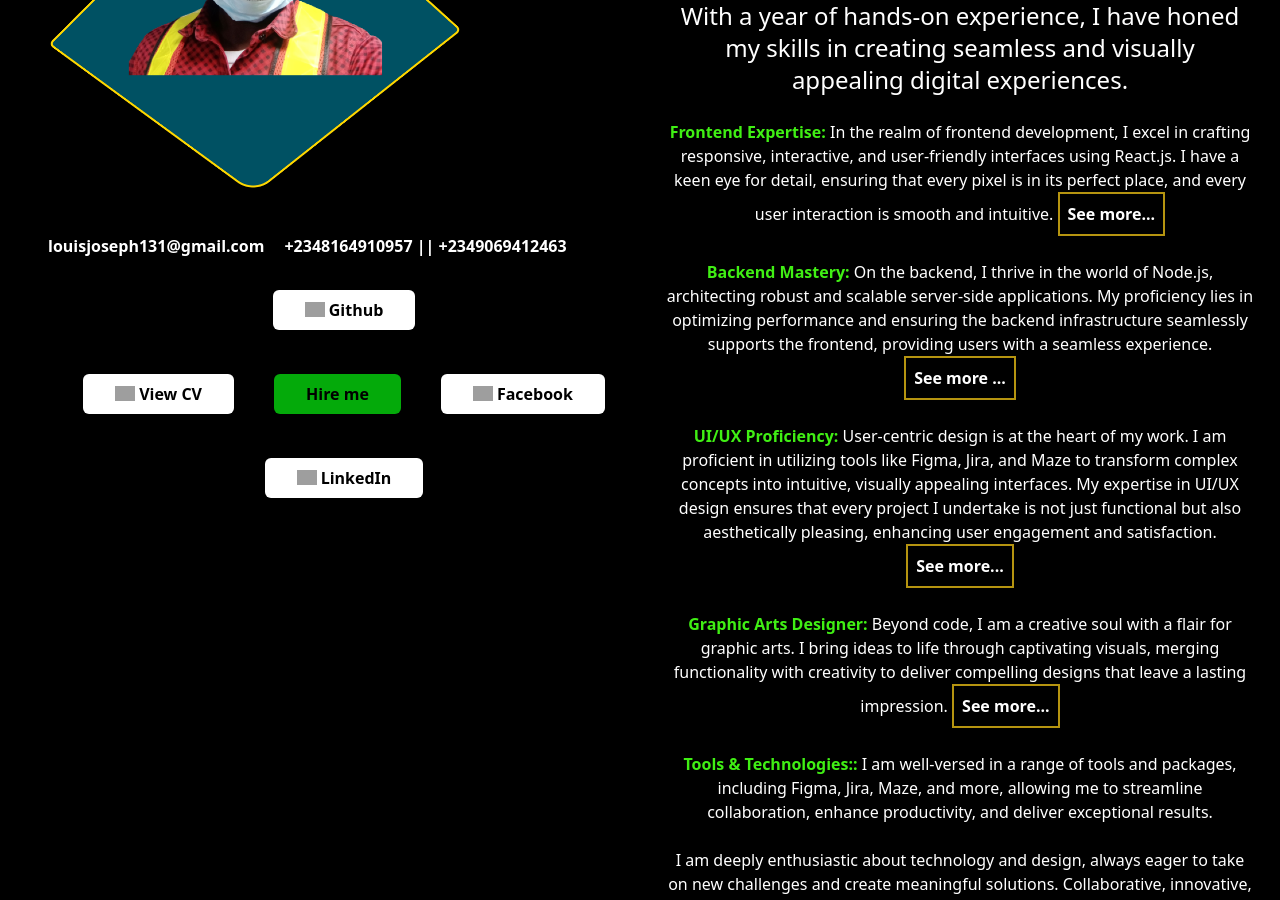
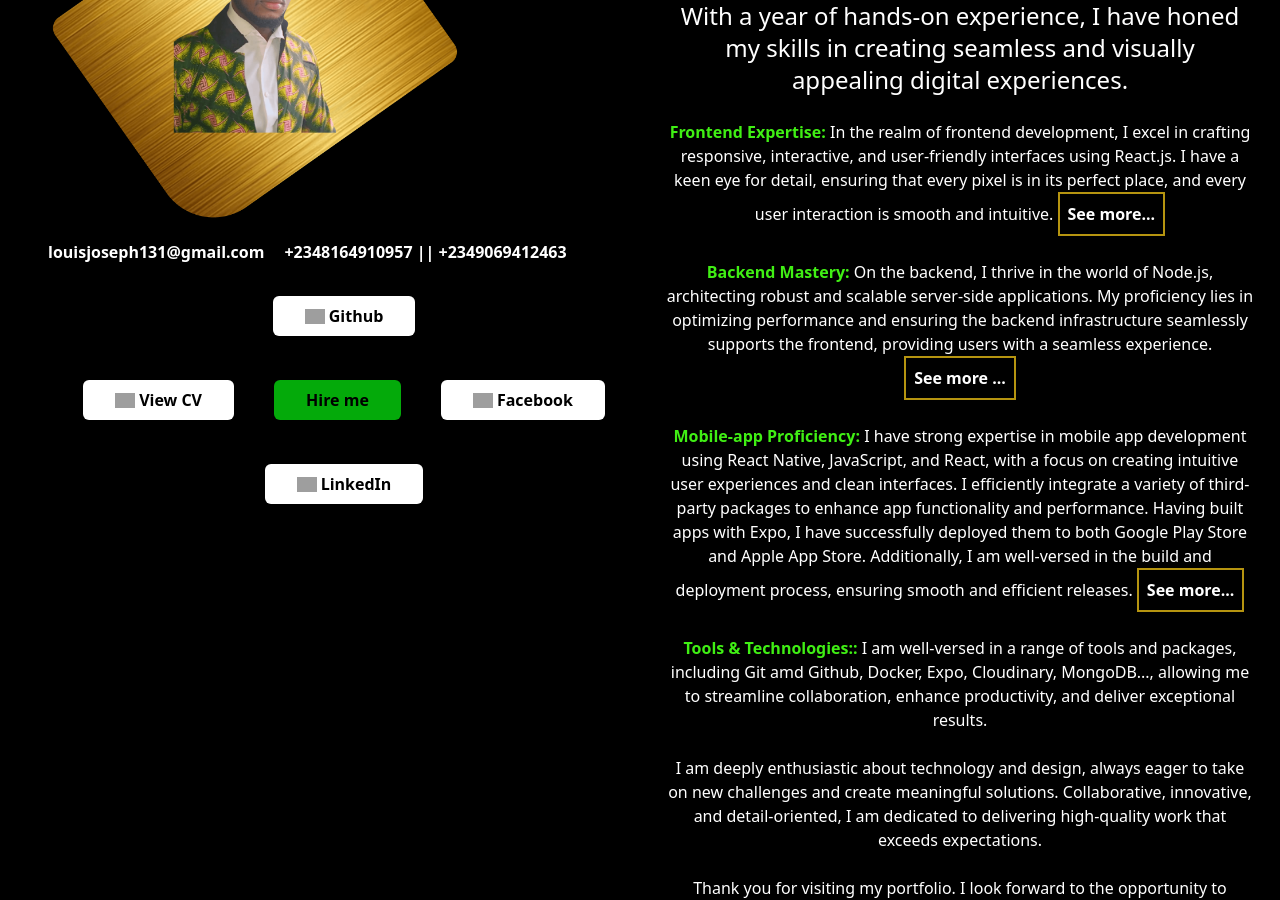
Before and after one commit to Bootstrap02/Design_Portfolio, a React (Create React App) app: page / in a window 1280 px wide. Shown: the part 260-1160 px from the top of the page. Built offline with nearby package versions, Linux system fonts and the light colour scheme; grey boxes are pictures that could not be loaded.

Commit message:
removing uiux and graphics in favor of apps

```diff
--- a/src/Components/Landingpage.js
+++ b/src/Components/Landingpage.js
@@ -90,7 +90,7 @@ const closeSuccessMessage = () => {
             {language === "English"?
             <a  href="https://www.linkedin.com/in/louis-joseph-634558153/" target="_blank"><strong>LinkedIn</strong></a>
             :
-            <a  href="https://www.linkedin.com/in/louis-joseph-634558153/" target="_blank"><strong>LinkedIn</strong></a>
+            <a  href="linkedin.com/in/louis-joseph-8341bb128" target="_blank"><strong>LinkedIn</strong></a>
 }
             </button></div>
                 </div>
@@ -119,19 +119,13 @@ On the backend, I thrive in the world of Node.js, architecting robust and scalab
 
 
 <br/><br/>
-<strong  className='text-[#40EF14]'>UI/UX Proficiency: </strong>
-User-centric design is at the heart of my work. I am proficient in utilizing tools like Figma, Jira, and Maze to transform complex concepts into intuitive, visually appealing interfaces. My expertise in UI/UX design ensures that every project I undertake is not just functional but also aesthetically pleasing, enhancing user engagement and satisfaction. <Link  id='uiux' to = "/UIUX"
+<strong  className='text-[#40EF14]'>Mobile-app Proficiency: </strong>
+I have strong expertise in mobile app development using React Native, JavaScript, and React, with a focus on creating intuitive user experiences and clean interfaces. I efficiently integrate a variety of third-party packages to enhance app functionality and performance. Having built apps with Expo, I have successfully deployed them to both Google Play Store and Apple App Store. Additionally, I am well-versed in the build and deployment process, ensuring smooth and efficient releases. <Link  id='apps' to = "/UIUX"
     ><button className='border-2 border-[#B59410] p-2'><strong> {language=== "English"? "See more..." : "Mehr erfahren..."}</strong></button></Link>
 
 <br/><br/>
-<strong  className='text-[#40EF14]'>Graphic Arts Designer: </strong>
-Beyond code, I am a creative soul with a flair for graphic arts. I bring ideas to life through captivating visuals, merging functionality with creativity to deliver compelling designs that leave a lasting impression. <Link  id='graphicart' to = "/Graphicart"
-  ><button className='border-2 border-[#B59410] p-2'><strong> {language=== "English"? "See more..." : "Mehr erfahren..."}</strong></button></Link>
-
-
-<br/><br/>
 <strong  className='text-[#40EF14]'>Tools & Technologies:: </strong>
-I am well-versed in a range of tools and packages, including Figma, Jira, Maze, and more, allowing me to streamline collaboration, enhance productivity, and deliver exceptional results.
+I am well-versed in a range of tools and packages, including Git amd Github, Docker, Expo, Cloudinary, MongoDB..., allowing me to streamline collaboration, enhance productivity, and deliver exceptional results.
 <br/><br/>
 I am deeply enthusiastic about technology and design, always eager to take on new challenges and create meaningful solutions. Collaborative, innovative, and detail-oriented, I am dedicated to delivering high-quality work that exceeds expectations.
 <br/><br/>
@@ -157,22 +151,19 @@ Auf der Backend-Seite blühe ich in der Welt von Node.js auf und entwickle robus
 </Link>
 
 <br/><br/>
-<strong className='text-[#40EF14]'>UI/UX-Kompetenz: </strong>
-Benutzerzentriertes Design steht im Mittelpunkt meiner Arbeit. Ich beherrsche den Einsatz von Tools wie Figma, Jira und Maze, um komplexe Konzepte in intuitive, visuell ansprechende Oberflächen zu verwandeln. Meine Expertise im UI/UX-Design sorgt dafür, dass jedes Projekt, das ich umsetze, nicht nur funktional, sondern auch ästhetisch ansprechend ist, was die Benutzerbindung und Zufriedenheit erhöht. <Link id='uiux' to='/UIUX'>
-    <button className='border-2 border-[#B59410] p-2'><strong> Mehr erfahren ...</strong></button>
+<strong className='text-[#40EF14]'>Mobile-App-Kompetenz: </strong>
+Ich habe umfangreiche Erfahrung in der Entwicklung von Mobile-Apps mit **React Native, JavaScript und React**, wobei mein Fokus auf der **Schaffung intuitiver Benutzererlebnisse und klarer Benutzeroberflächen** liegt. Ich integriere effizient eine Vielzahl von **Drittanbieter-Paketen**, um die Funktionalität und Leistung der Apps zu verbessern. Nachdem ich Apps mit **Expo** entwickelt habe, konnte ich sie erfolgreich im **Google Play Store und im Apple App Store** veröffentlichen. Darüber hinaus bin ich mit dem **Build- und Deployment-Prozess** bestens vertraut und sorge für reibungslose und effiziente Veröffentlichungen.
+
+<Link id='apps' to="/UIUX">
+    <button className='border-2 border-[#B59410] p-2'><strong> {language === "English" ? "See more..." : "Mehr erfahren..."}</strong></button>
 </Link>
 
 <br/><br/>
-<strong className='text-[#40EF14]'>Grafikdesign-Künstler: </strong>
-Jenseits des Codes bin ich eine kreative Seele mit einem Gespür für grafische Kunst. Ich erwecke Ideen durch fesselnde visuelle Darstellungen zum Leben und kombiniere Funktionalität mit Kreativität, um beeindruckende Designs zu liefern, die einen bleibenden Eindruck hinterlassen. <Link id='graphicart' to='/Graphicart'>
-    <button className='border-2 border-[#B59410] p-2'><strong> Mehr erfahren ...</strong></button>
-</Link>
+<strong className='text-[#40EF14]'>Tools & Technologien:: </strong>
+Ich beherrsche eine Vielzahl von Tools und Paketen, darunter **Git und GitHub, Docker, Expo, Cloudinary, MongoDB...**, die es mir ermöglichen, die Zusammenarbeit zu optimieren, die Produktivität zu steigern und außergewöhnliche Ergebnisse zu liefern.
 
 <br/><br/>
-<strong className='text-[#40EF14]'>Tools & Technologien: </strong>
-Ich bin versiert im Umgang mit einer Vielzahl von Tools und Paketen, darunter Figma, Jira, Maze und viele mehr, die es mir ermöglichen, die Zusammenarbeit zu optimieren, die Produktivität zu steigern und außergewöhnliche Ergebnisse zu liefern.
-<br/><br/>
-Ich bin begeistert von Technologie und Design, immer bereit, neue Herausforderungen anzunehmen und bedeutungsvolle Lösungen zu entwickeln. Kollaborativ, innovativ und detailorientiert setze ich mich dafür ein, hochwertige Arbeit zu liefern, die Erwartungen übertrifft.
+Ich bin leidenschaftlich begeistert von Technologie und Design, stets bereit, neue Herausforderungen anzunehmen und sinnvolle Lösungen zu entwickeln. **Kollaborativ, innovativ und detailorientiert**, setze ich mich dafür ein, **hochwertige Arbeit zu liefern, die Erwartungen übertrifft**.
 <br/><br/>
 Vielen Dank, dass Sie mein Portfolio besucht haben. Ich freue mich auf die Möglichkeit zur Zusammenarbeit, Innovation und gemeinsamen Gestaltung. Lassen Sie uns Ihre Ideen zum Leben erwecken!
 <br/><br/>
```
Also changed, not shown: src/Assets/potrait.png.
